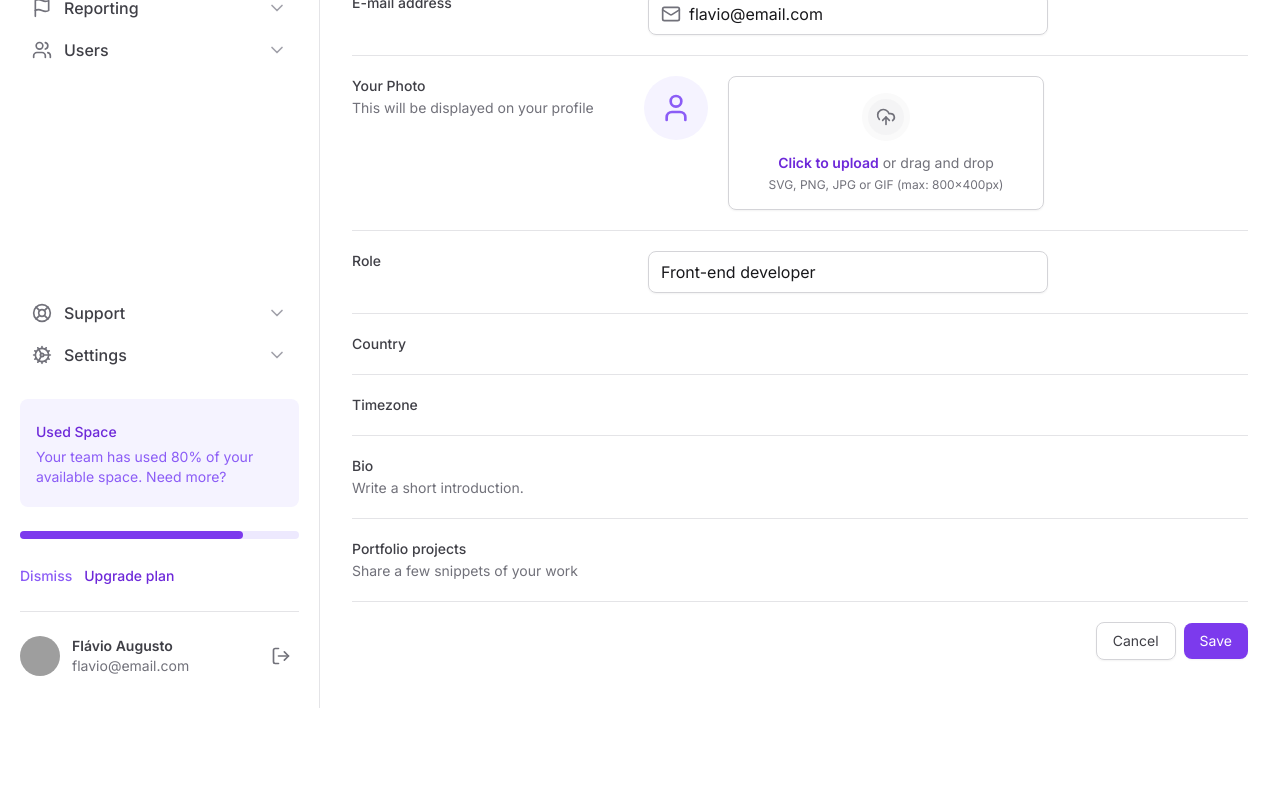
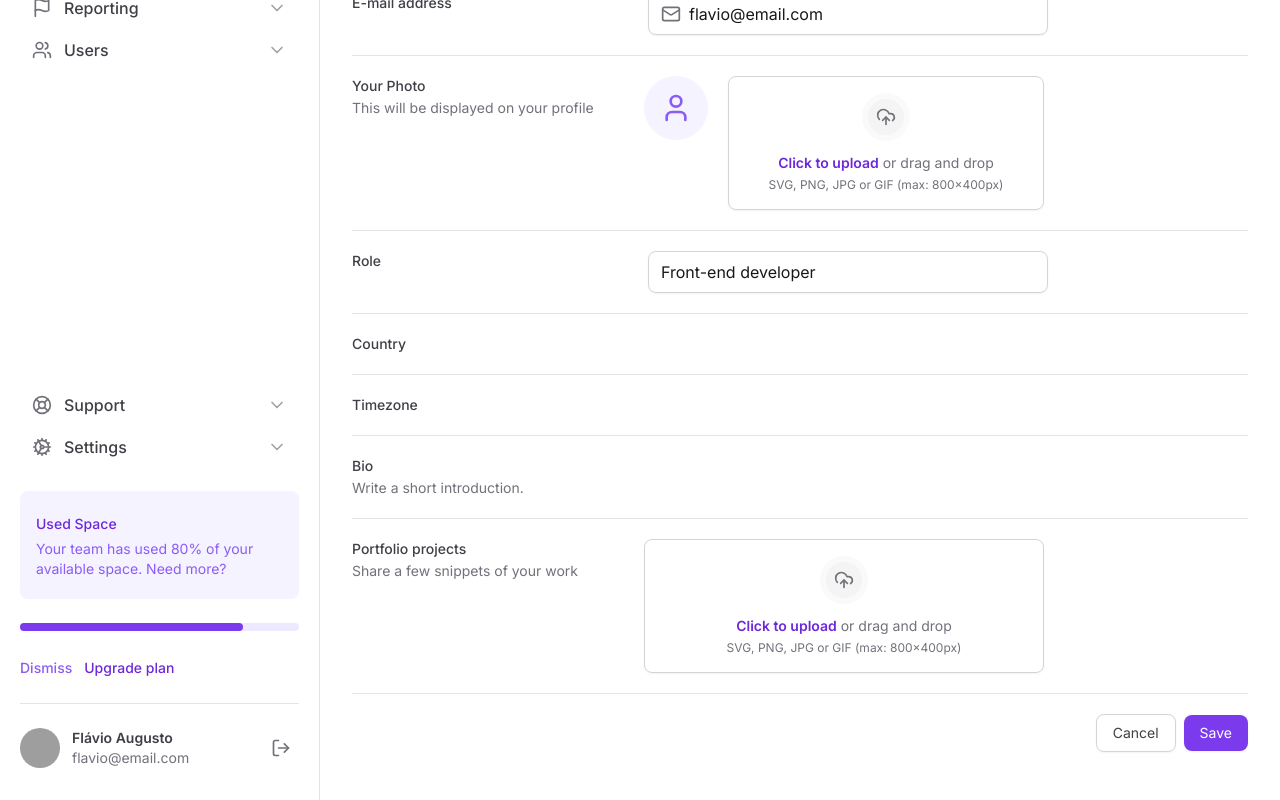
Before and after one commit to flavioaugusto1/tailwind-project, a Next.js app: page / in a window 1280 px wide. Shown: the part 340-1140 px from the top of the page. Before the commit the page ends 1048 px from the top, so only its background shows below. Built offline with nearby package versions, Linux system fonts and the light colour scheme; grey boxes are pictures that could not be loaded.

Commit message:
fix: agora os inputs de arquivo possuem um context que gera um ID, assim evitando que os inputs direcionem para um mesmo local

```diff
--- a/src/app/page.tsx
+++ b/src/app/page.tsx
@@ -141,7 +141,10 @@ export default function Home() {
                 Share a few snippets of your work
               </span>
             </label>
-            <div />
+            <FileInput.Root className="flex items-start gap-5">
+              <FileInput.Trigger />
+              <FileInput.Control multiple />
+            </FileInput.Root>
           </div>
 
           <div className="flex items-center justify-end gap-2 pt-5">
--- a/src/components/Form/FileInput/Control.tsx
+++ b/src/components/Form/FileInput/Control.tsx
@@ -1,7 +1,12 @@
+'use client'
+
 import { ComponentProps } from 'react'
+import { useFileInput } from './Root'
 
 export type ControlProps = ComponentProps<'input'>
 
-export function Control() {
-  return <input type="file" id="photo" className="sr-only" />
+export function Control(props: ControlProps) {
+  const { id } = useFileInput()
+
+  return <input type="file" id={id} className="sr-only" {...props} />
 }
--- a/src/components/Form/FileInput/Root.tsx
+++ b/src/components/Form/FileInput/Root.tsx
@@ -1,7 +1,23 @@
-import { ComponentProps } from 'react'
+'use client'
+
+import { ComponentProps, createContext, useContext, useId } from 'react'
 
 export type RootProps = ComponentProps<'div'>
 
+type FileInputContextType = {
+  id: string
+}
+
+const FileInputContext = createContext({} as FileInputContextType)
+
 export function Root(props: RootProps) {
-  return <div {...props}></div>
+  const id = useId()
+
+  return (
+    <FileInputContext.Provider value={{ id }}>
+      <div {...props}></div>
+    </FileInputContext.Provider>
+  )
 }
+
+export const useFileInput = () => useContext(FileInputContext)
--- a/src/components/Form/FileInput/Trigger.tsx
+++ b/src/components/Form/FileInput/Trigger.tsx
@@ -1,10 +1,15 @@
+'use client'
+
 import { UploadCloud } from 'lucide-react'
+import { useFileInput } from './Root'
 
 export function Trigger() {
+  const { id } = useFileInput()
+
   return (
     <label
-      htmlFor="photo"
-      className="hover:bg-violet-25 group flex flex-1 cursor-pointer flex-col items-center gap-3 rounded-lg border border-zinc-300 px-4 py-4 text-center text-zinc-500 shadow-sm hover:border-violet-200 hover:text-violet-500"
+      htmlFor={id}
+      className="group flex flex-1 cursor-pointer flex-col items-center gap-3 rounded-lg border border-zinc-300 px-4 py-4 text-center text-zinc-500 shadow-sm hover:border-violet-200 hover:bg-violet-25 hover:text-violet-500"
     >
       <div className="rounded-full border-6 border-zinc-50 bg-zinc-100 p-2 group-hover:border-violet-50 group-hover:bg-violet-100">
         <UploadCloud className="h-5 w-5 group-hover:text-violet-700" />
```
